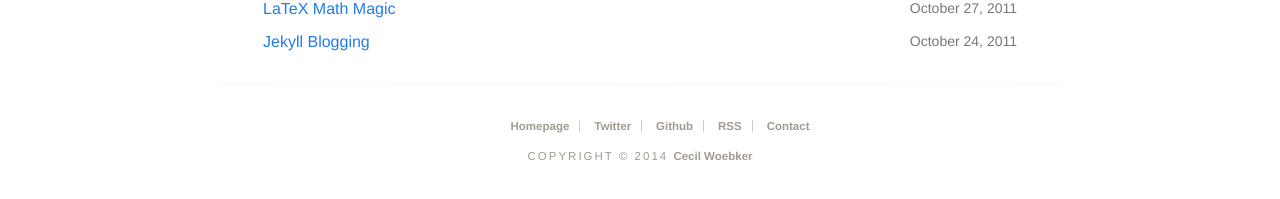
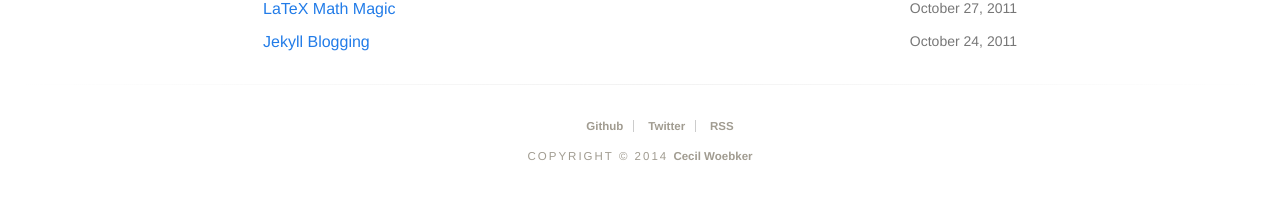
Before and after one commit to cwoebker/.com, a Jekyll site: the page built from index.markdown, in a window 1280 px wide. Shown: the part 572-771 px from the top of the page. Built offline with Jekyll 4.4.1, drawn with Linux system fonts in a browser that asks for light colours; Markdown is read by kramdown in place of the engine named in the settings.

Commit message:
cleaned up footer

```diff
--- a/_layouts/default.html
+++ b/_layouts/default.html
@@ -105,11 +105,9 @@
   <hr>
   <nav role="navigation">
     <ul>
-      <li><a href="/">Homepage</a></li>
+      <li><a href="http://github.com/cwoebker">Github</a></li>
       <li><a href="http://twitter.com/cwoebker">Twitter</a></li>
-      <li><a href="http://github.com/cwoebker">Github</a></li>
       <li><a href="feed://feeds.feedburner.com/cwoebker">RSS</a></li>
-      <li><a href="mailto:me@cwoebker.com">Contact</a></li>
     </ul>
   </nav>
   <span class="copyright">Copyright © 2014 <a rel="author" href="http://cwoebker.com/colophon" title="Cecil Woebker">Cecil Woebker</a></span>
```
